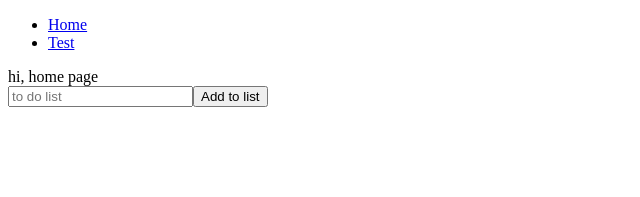
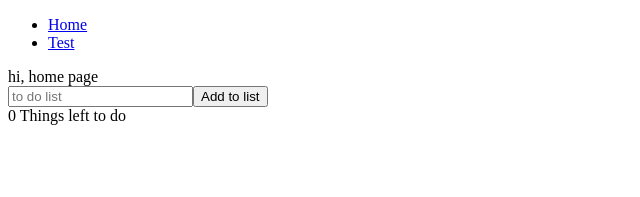
Before and after one commit to barlowa/todo-list, a React (Create React App) app: page / in a window 1280 px wide. Shown: the top 197 px of the page, without its empty margins (0-640 px from the left). Built offline with nearby package versions, Linux system fonts and the light colour scheme.

Commit message:
added functionality to show number of active things on the to do list

```diff
--- a/src/components/todoList.js
+++ b/src/components/todoList.js
@@ -45,6 +45,7 @@ class TodoList extends React.Component {
             />
           )
         })}
+        <div>{this.state.todos.filter(todo => !todo.complete).length} Things left to do</div>
        </div>
     );//return
   }//render
```
